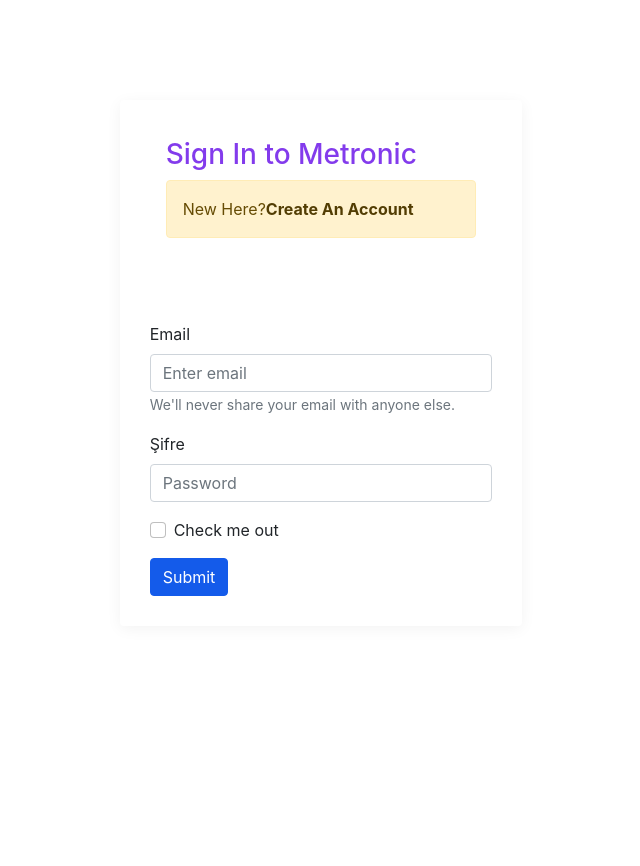
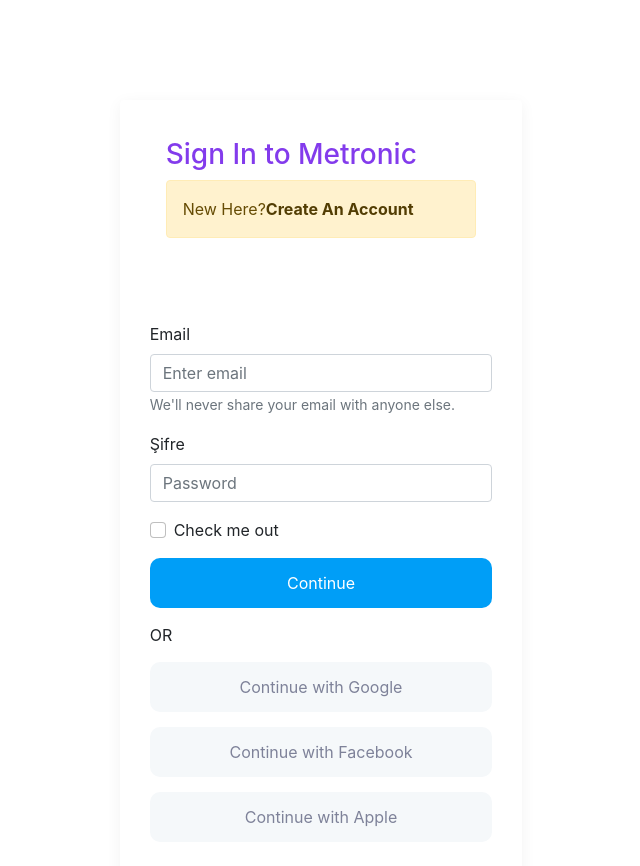
Before and after one commit to uyilboga/react-admin-dashboard, a Next.js app: page /auth/login in a window 1280 px wide. Shown: the top 866 px of the page, without its empty margins (319-959 px from the left). Before the commit the page ends 800 px from the top, so only its background shows below. Built offline with nearby package versions, Linux system fonts and the light colour scheme.

Commit message:
Login Again

```diff
--- a/pages/auth/login.js
+++ b/pages/auth/login.js
@@ -16,7 +16,7 @@
                                     <Alert variant="warning">
                                         New Here?
                                         <Alert.Link href="#">
-                                            <a>Create An Account</a>
+                                            Create An Account
                                         </Alert.Link>
                                     </Alert>
                                 </div>
@@ -39,9 +39,24 @@
                                     <Form.Group className="mb-3" controlId="formBasicCheckbox">
                                         <Form.Check type="checkbox" label="Check me out" />
                                     </Form.Group>
-                                    <Button variant="primary" type="submit">
-                                        Submit
+                                    <Button className="first-btn" variant="primary" type="submit">
+                                        <span className="icon"></span>
+                                        <span className="txt">Continue</span>
                                     </Button>
+                                    <span className="or">OR</span>
+                                    <Button className="button-another" variant="primary" type="submit">
+                                        <span className="icon"></span>
+                                        <span className="txt">Continue with Google</span>
+                                    </Button>
+                                    <Button className="button-another" variant="primary" type="submit">
+                                        <span className="icon"></span>
+                                        <span className="txt">Continue with Facebook</span>
+                                    </Button>
+                                    <Button className="button-another" variant="primary" type="submit">
+                                        <span className="icon"></span>
+                                        <span className="txt">Continue with Apple</span>
+                                    </Button>
+
                                 </Form>
                             </div>
                             </Card.Body>
--- a/styles/globals.scss
+++ b/styles/globals.scss
@@ -1,4 +1,4 @@
-$primary: #145bea;
+$primary: #009ef7;
 $secondary: #833bec;
 $success: #1ce1ac;
 $info: #ff7d50;
@@ -47,7 +47,26 @@
       padding: 30px;
       .login-content {
         form {
-
+          button{
+            display: flex;
+            margin:15px 0;
+            width: 100%;
+            justify-content: center;
+            align-items: center;
+            height: 50px;
+            border-radius: 10px;
+            border:none;
+          }
+          button.first-btn{
+            background-color: $primary;
+          }
+          span.or{
+            display: block;
+          }
+          button.button-another{
+            background-color: #f5f8fa;
+            color: #7e8299;
+          }
         }
       }
     }
```
